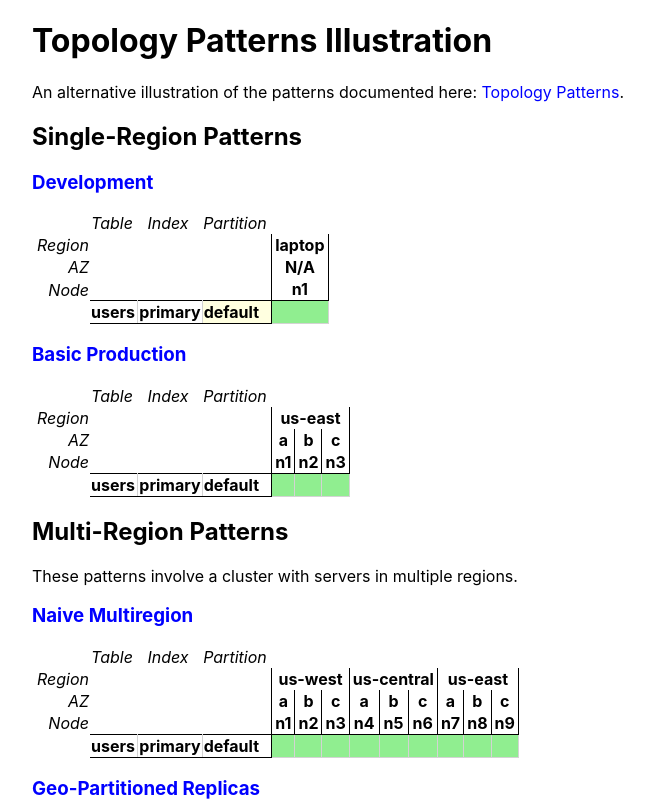
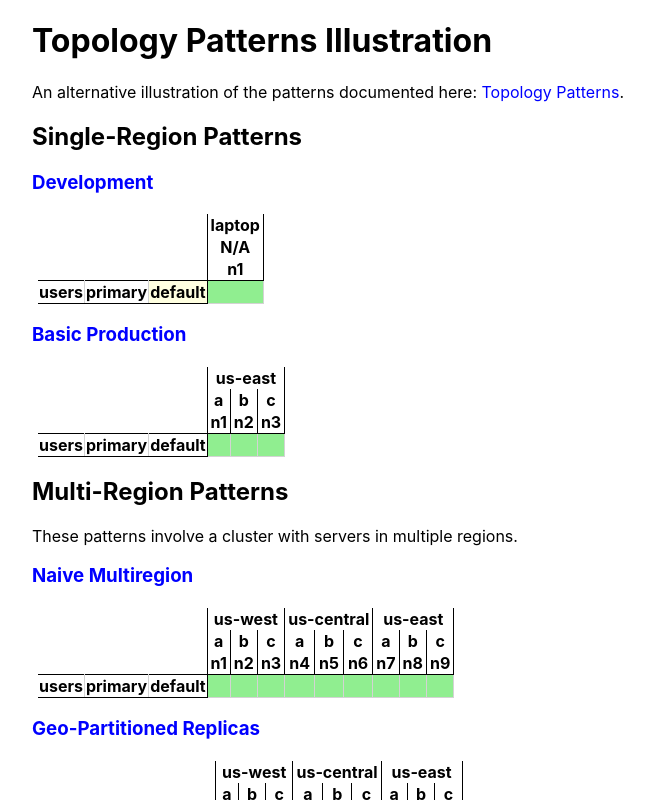
Before and after one commit to vilterp/crdb-config-explorer, a React (Create React App) app: page / in a window 1280 px wide. Shown: the top 800 px of the page, without its empty margins (18-672 px from the left). Built offline with nearby package versions, Linux system fonts and the light colour scheme.

Commit message:
omit labels on index page

```diff
--- a/src/App.tsx
+++ b/src/App.tsx
@@ -202,6 +202,7 @@ function PatternPreview(props: { pattern: Pattern }) {
       </h3>
       <ConfigurationView
         config={props.pattern.situation.config}
+        omitLabels={true}
         downNodeIDs={downNodes}
         setDownNodeIDs={setDownNodes}
       />
--- a/src/views/configurationMatrix.tsx
+++ b/src/views/configurationMatrix.tsx
@@ -25,21 +25,23 @@ export function ConfigurationView(props: {
   config: Configuration;
   downNodeIDs: number[];
   setDownNodeIDs: (nowDown: number[]) => void;
+  omitLabels?: boolean;
 }) {
   const table = props.config.table;
+  const labels = !props.omitLabels;
 
   return (
     <table className="config-view">
       <thead>
         <tr>
           <td />
-          <td className="schema-level-label">Table</td>
-          <td className="schema-level-label">Index</td>
-          <td className="schema-level-label">Partition</td>
+          <td className="schema-level-label">{labels && "Table"}</td>
+          <td className="schema-level-label">{labels && "Index"}</td>
+          <td className="schema-level-label">{labels && "Partition"}</td>
           <td colSpan={numNodesInFormation(props.config.formation)} />
         </tr>
         <tr>
-          <th className="formation-level-label">Region</th>
+          <th className="formation-level-label">{labels && "Region"}</th>
           <th colSpan={3} />
           {/* regions */}
           {props.config.formation.regions.map(region => {
@@ -64,7 +66,7 @@ export function ConfigurationView(props: {
           })}
         </tr>
         <tr>
-          <th className="formation-level-label">AZ</th>
+          <th className="formation-level-label">{labels && "AZ"}</th>
           <th colSpan={3} />
           {/* az's */}
           {props.config.formation.regions.map(region =>
@@ -91,7 +93,7 @@ export function ConfigurationView(props: {
           )}
         </tr>
         <tr>
-          <th className="formation-level-label">Node</th>
+          <th className="formation-level-label">{labels && "Node"}</th>
           <td colSpan={3} />
           {/* nodes */}
           {props.config.formation.regions.map(region =>
```
